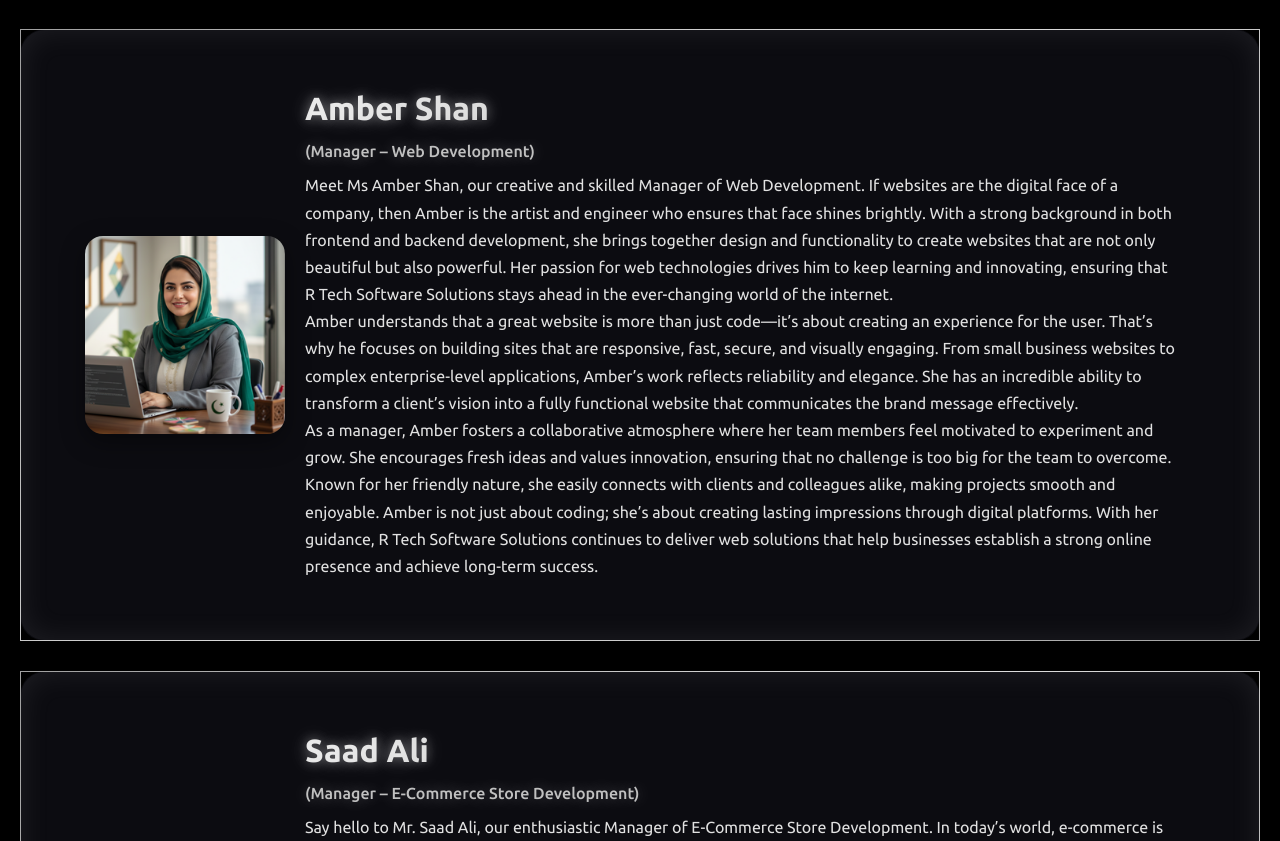
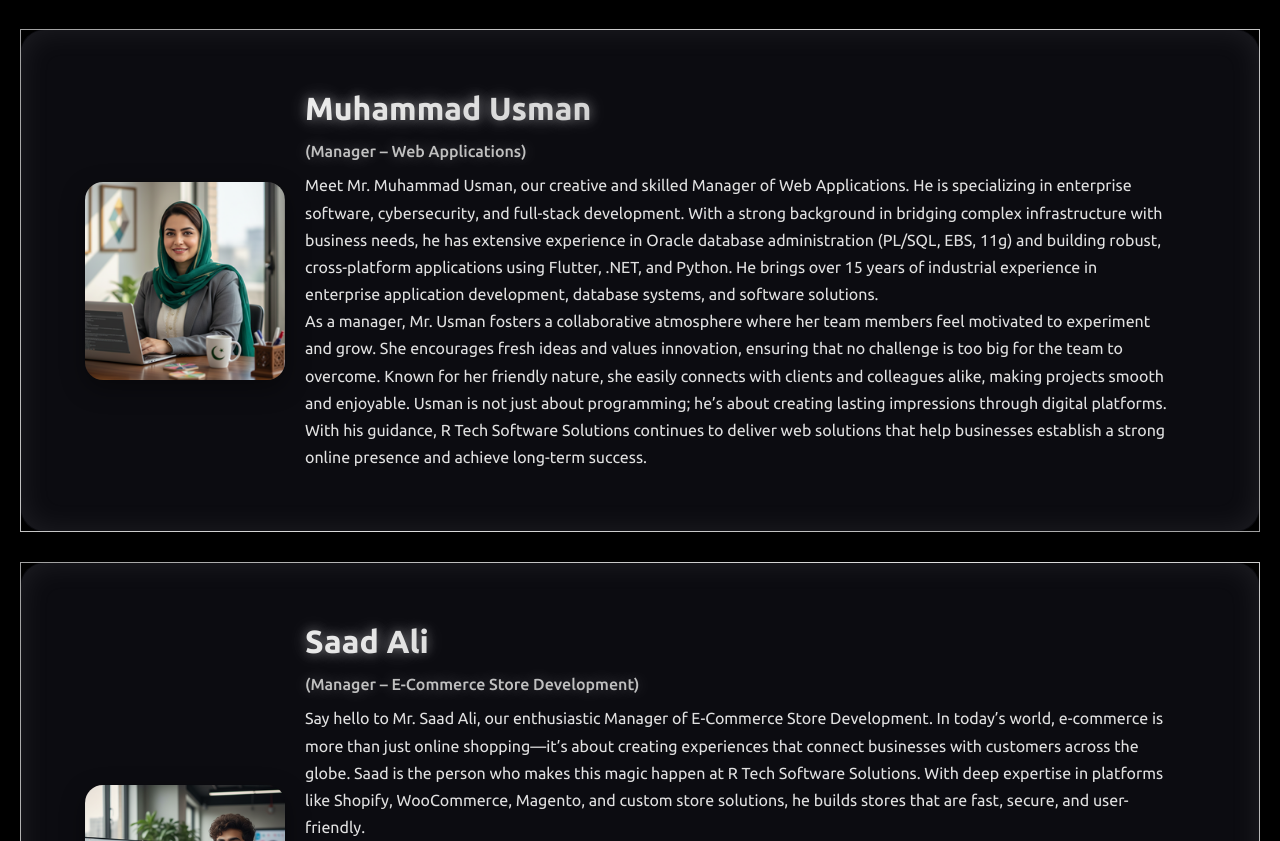
Before and after one commit to naveedhassan20/rtech.github.io, a plain HTML site: page team.html in a window 1280 px wide. Shown: the part 1812-2653 px from the top of the page. Drawn offline with Linux system fonts and the light colour scheme; a script that the page names is missing.

Commit message:
Add files via upload

```diff
--- a/team.html
+++ b/team.html
@@ -73,12 +73,10 @@
 <section class="section">
   <img src="images/web-dev.png" alt="Abdul Haseeb Picture">
   <div class="section-text">
-    <h2>Amber Shan</h2><h4> (Manager – Web Development)</h4>
-    <p>Meet Ms Amber Shan, our creative and skilled Manager of Web Development. If websites are the digital face of a company, then Amber is the artist and engineer who ensures that face shines brightly. With a strong background in both frontend and backend development, she brings together design and functionality to create websites that are not only beautiful but also powerful. Her passion for web technologies drives him to keep learning and innovating, ensuring that R Tech Software Solutions stays ahead in the ever-changing world of the internet.</p>
+    <h2>Muhammad Usman</h2><h4> (Manager – Web Applications)</h4>
+    <p>Meet Mr. Muhammad Usman, our creative and skilled Manager of Web Applications. He is specializing in enterprise software, cybersecurity, and full-stack development. With a strong background in bridging complex infrastructure with business needs, he has extensive experience in Oracle database administration (PL/SQL, EBS, 11g) and building robust, cross-platform applications using Flutter, .NET, and Python. He brings over 15 years of industrial experience in enterprise application development, database systems, and software solutions.</p>
 
-<p>Amber understands that a great website is more than just code—it’s about creating an experience for the user. That’s why he focuses on building sites that are responsive, fast, secure, and visually engaging. From small business websites to complex enterprise-level applications, Amber’s work reflects reliability and elegance. She has an incredible ability to transform a client’s vision into a fully functional website that communicates the brand message effectively.</p>
-
-<p>As a manager, Amber fosters a collaborative atmosphere where her team members feel motivated to experiment and grow. She encourages fresh ideas and values innovation, ensuring that no challenge is too big for the team to overcome. Known for her friendly nature, she easily connects with clients and colleagues alike, making projects smooth and enjoyable. Amber is not just about coding; she’s about creating lasting impressions through digital platforms. With her guidance, R Tech Software Solutions continues to deliver web solutions that help businesses establish a strong online presence and achieve long-term success.</p>
+<p>As a manager, Mr. Usman fosters a collaborative atmosphere where her team members feel motivated to experiment and grow. She encourages fresh ideas and values innovation, ensuring that no challenge is too big for the team to overcome. Known for her friendly nature, she easily connects with clients and colleagues alike, making projects smooth and enjoyable. Usman is not just about programming; he’s about creating lasting impressions through digital platforms. With his guidance, R Tech Software Solutions continues to deliver web solutions that help businesses establish a strong online presence and achieve long-term success.</p>
   </div>
 </section>
 
```
